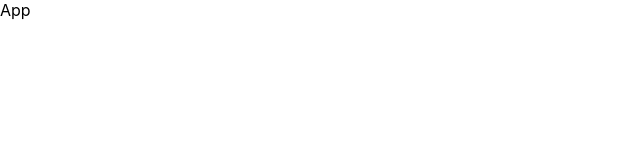
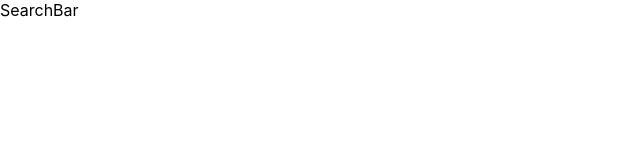
Before and after one commit to yunusparvezkhan/vids-fetching-app, a React (Create React App) app: page / in a window 1280 px wide. Shown: the top 160 px of the page, without its empty margins (0-640 px from the left). Built offline with nearby package versions, Linux system fonts and the light colour scheme.

Commit message:
Linked Semantic UI css in the index.html

```diff
--- a/public/index.html
+++ b/public/index.html
@@ -1,14 +1,13 @@
 <!DOCTYPE html>
 <html lang="en">
+
 <head>
   <meta charset="utf-8" />
   <link rel="icon" href="%PUBLIC_URL%/favicon.ico" />
   <meta name="viewport" content="width=device-width, initial-scale=1" />
   <meta name="theme-color" content="#000000" />
-    <meta
-      name="description"
-      content="Web site created using create-react-app"
-    />
+  <meta name="description" content="Web site created using create-react-app" />
+  <link rel="stylesheet" href="https://cdnjs.cloudflare.com/ajax/libs/semantic-ui/2.5.0/semantic.min.js">
   <link rel="apple-touch-icon" href="%PUBLIC_URL%/logo192.png" />
   <!--
       manifest.json provides metadata used when your web app is installed on a
@@ -26,6 +25,7 @@
     -->
   <title>React App</title>
 </head>
+
 <body>
   <noscript>You need to enable JavaScript to run this app.</noscript>
   <div id="root"></div>
@@ -40,4 +40,5 @@
       To create a production bundle, use `npm run build` or `yarn build`.
     -->
 </body>
+
 </html>
--- a/src/App.js
+++ b/src/App.js
@@ -1,9 +1,12 @@
-import React, { Component } from 'react'
+import React, { Component } from 'react';
+import SearchBar from "./components/SearchBar";
 
 export default class App extends Component {
   render() {
     return (
-      <div>App</div>
+      <div>
+        <SearchBar />
+      </div>
     )
   }
 }
--- /dev/null
+++ b/src/components/SearchBar.js
@@ -0,0 +1,9 @@
+import React, { Component } from 'react'
+
+export default class SearchBar extends Component {
+    render() {
+        return (
+            <div>SearchBar</div>
+        )
+    }
+}
```
Lines whose indentation alone changed are shown as unchanged.
